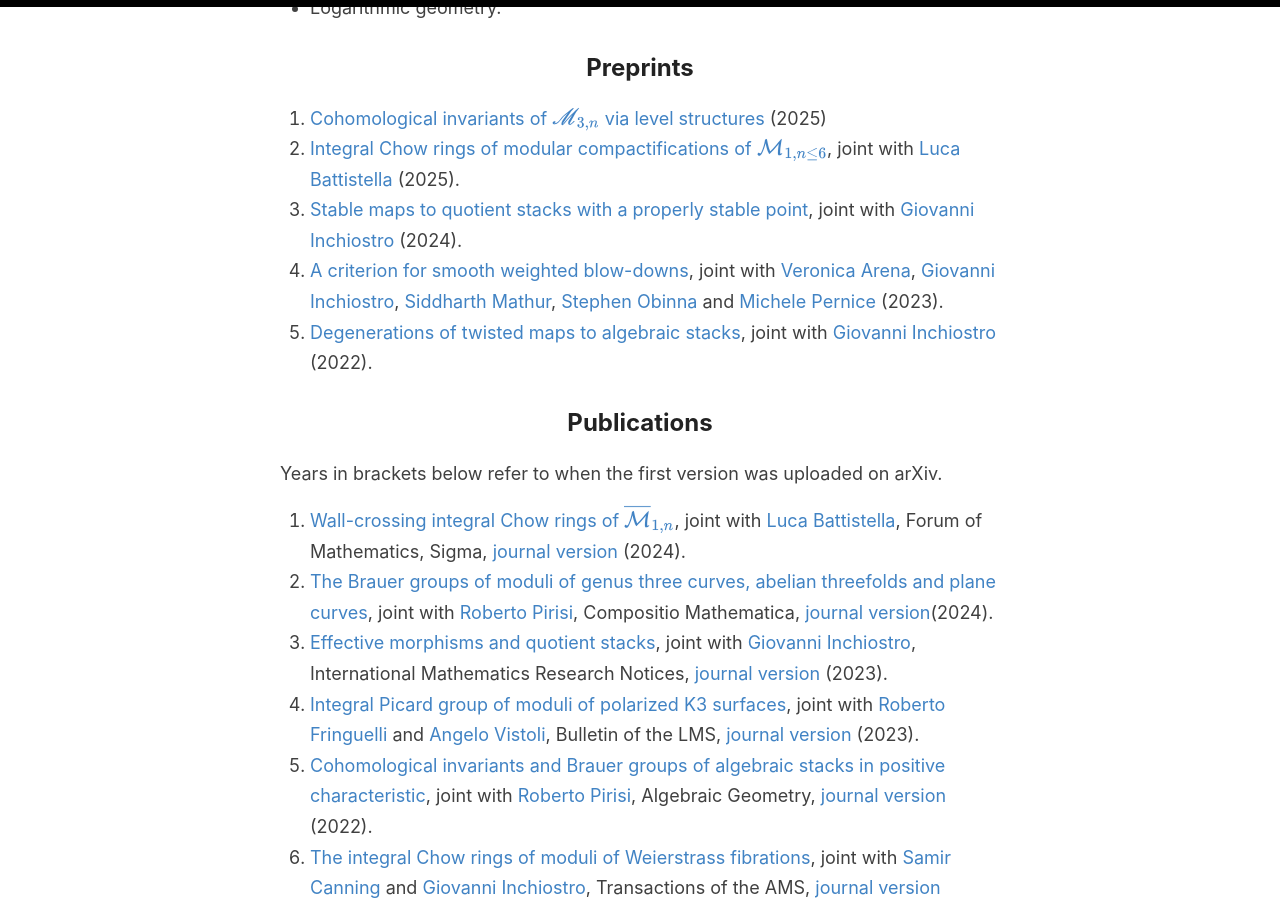
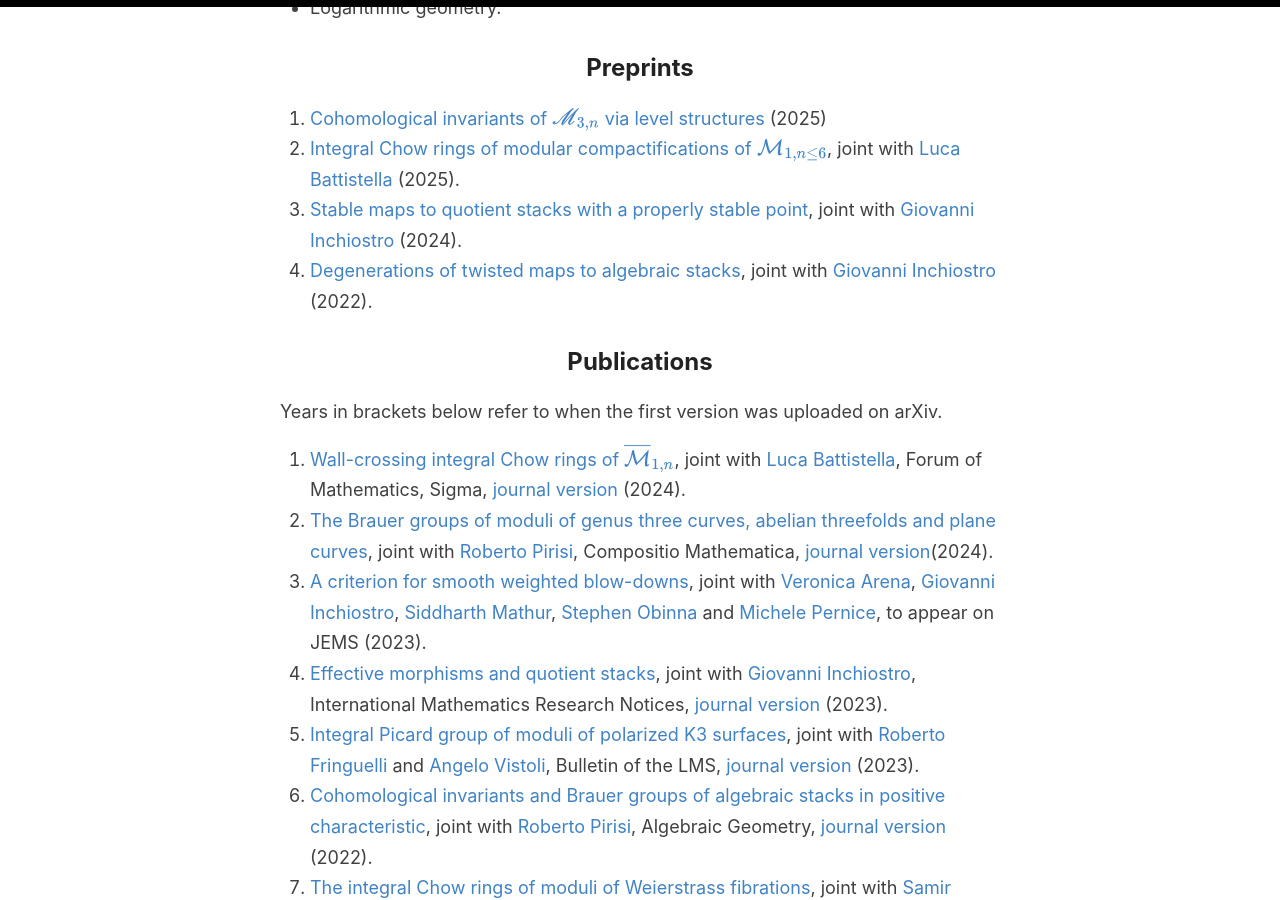
Before and after one commit to anddil/anddil.github.io, a Jekyll site: the page built from _pages/research.md, in a window 1280 px wide and 900 px high, scrolled down 630 px. Built offline with Jekyll 4.4.1, drawn with Linux system fonts in a browser that asks for light colours; some of the changed lines change nothing that is shown.

Commit message:
Update research.md

```diff
--- a/_pages/research.md
+++ b/_pages/research.md
@@ -40,7 +40,6 @@ The kind of techniques that I use include stack-theoretical methods, logarithmic
 1. [Cohomological invariants of $\mathscr{M}_{3,n}$ via level structures](https://arxiv.org/abs/2509.09661) (2025)
 1. [Integral Chow rings of modular compactifications of $\mathcal{M}_{1,n\leq 6}$](https://arxiv.org/abs/2505.04587), joint with [Luca Battistella](https://sites.google.com/view/luca-battistella/home) (2025).
 1. [Stable maps to quotient stacks with a properly stable point](https://arxiv.org/abs/2411.16141), joint with [Giovanni Inchiostro](https://sites.math.washington.edu/~ginchios/) (2024).
-1. [A criterion for smooth weighted blow-downs](https://arxiv.org/abs/2310.15076), joint with [Veronica Arena](https://sites.google.com/view/veronica-arena/home), [Giovanni Inchiostro](https://sites.math.washington.edu/~ginchios/), [Siddharth Mathur](https://sites.google.com/view/sidmathur/home), [Stephen Obinna](https://www.brown.edu/academics/math/graduate-students) and [Michele Pernice](https://michelepernice.github.io/home.html) (2023).
 1. [Degenerations of twisted maps to algebraic stacks](https://arxiv.org/abs/2210.03806), joint with [Giovanni Inchiostro](https://sites.math.washington.edu/~ginchios/) (2022).
 
 
@@ -50,6 +49,7 @@ Years in brackets below refer to when the first version was uploaded on arXiv.
 
 1. [Wall-crossing integral Chow rings of $\overline{\mathcal{M}}_{1,n}$](https://arxiv.org/abs/2402.14644), joint with [Luca Battistella](https://sites.google.com/view/luca-battistella/home), Forum of Mathematics, Sigma, [journal version](https://www.cambridge.org/core/journals/forum-of-mathematics-sigma/article/wallcrossing-integral-chow-rings-of-overline-mathcal-m1nleq-4/948A3173EDAAAFBD12C7586B0D863E1D) (2024).
 1. [The Brauer groups of moduli of genus three curves, abelian threefolds and plane curves](https://arxiv.org/abs/2402.06620), joint with [Roberto Pirisi](https://sites.google.com/view/rpirisi/home), Compositio Mathematica, [journal version](https://www.cambridge.org/core/journals/compositio-mathematica/article/abs/brauer-groups-of-moduli-of-genus-three-curves-abelian-threefolds-and-plane-curves/5E05825EB4CAAF9791F6ADA9653BE7CD)(2024).
+1. [A criterion for smooth weighted blow-downs](https://arxiv.org/abs/2310.15076), joint with [Veronica Arena](https://sites.google.com/view/veronica-arena/home), [Giovanni Inchiostro](https://sites.math.washington.edu/~ginchios/), [Siddharth Mathur](https://sites.google.com/view/sidmathur/home), [Stephen Obinna](https://www.brown.edu/academics/math/graduate-students) and [Michele Pernice](https://michelepernice.github.io/home.html), to appear on JEMS (2023).
 1. [Effective morphisms and quotient stacks](https://arxiv.org/abs/2303.10751), joint with [Giovanni Inchiostro](https://sites.math.washington.edu/~ginchios/), International Mathematics Research Notices, [journal version](https://doi.org/10.1093/imrn/rnae010) (2023).
 1. [Integral Picard group of moduli of polarized K3 surfaces](https://arxiv.org/abs/2305.07574), joint with [Roberto Fringuelli](https://sites.google.com/view/roberto-fringuelli/home-page) and [Angelo Vistoli](http://homepage.sns.it/vistoli/), Bulletin of the LMS, [journal version](https://doi.org/10.1112/blms.12968) (2023).
 1. [Cohomological invariants and Brauer groups of algebraic stacks in positive characteristic](https://arxiv.org/abs/2207.08792), joint with [Roberto Pirisi](https://sites.google.com/view/rpirisi/home), Algebraic Geometry, [journal version](https://algebraicgeometry.nl/issues/69) (2022).
```
